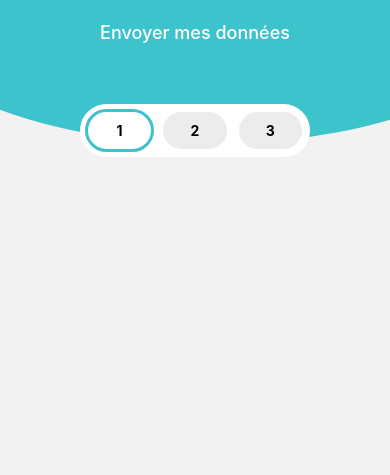
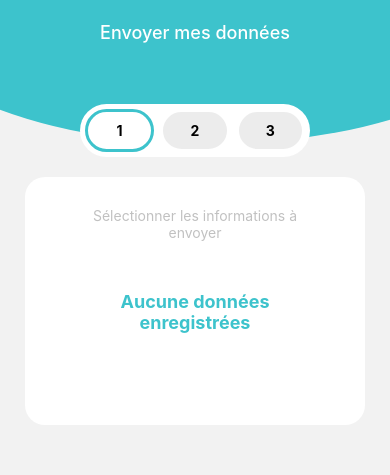
Before and after one commit to LucGireaud31/apsio-ssi, a React Native app: screen /Send in a window 390 px wide. Shown: the top 475 px of the page. Built offline with nearby package versions, Linux system fonts and the light colour scheme.

Commit message:
Fix not data bug on send 1st page

```diff
--- a/src/components/Send/SelectDataView.tsx
+++ b/src/components/Send/SelectDataView.tsx
@@ -1,7 +1,9 @@
 import { useState, useMemo } from "react";
 import { View, StyleSheet, Text, Image } from "react-native";
+import { Send } from ".";
 import { getProfil, getCards } from "../../../localApi";
 import { useLocalApi } from "../../hooks/useLoacalApi";
+import { theme } from "../../styles/color";
 import { ICard } from "../../types/card";
 import { IProfil } from "../../types/profil";
 import { SharedValuesType } from "../../types/send";
@@ -20,11 +22,11 @@ export function SelectDataView(props: SelectDataViewProps) {
   const [sharedValues, setSharedValues] =
     useState<SharedValuesType>(defaultSharedValues);
 
-  const { data: profil } = useLocalApi<IProfil>({
+  const { data: profil, isLoading: isLoadingProfil } = useLocalApi<IProfil>({
     promise: () => getProfil(),
   });
 
-  const { data: cards } = useLocalApi<{
+  const { data: cards, isLoading: isLoadingCards } = useLocalApi<{
     [key: string]: ICard[];
   } | null>({
     promise: () => getCards(),
@@ -55,7 +57,14 @@ export function SelectDataView(props: SelectDataViewProps) {
     return result;
   }, [cards]);
 
-  if (!profil || !cards) return <></>;
+  const hasData = useMemo(
+    () =>
+      isLoadingCards ||
+      isLoadingProfil ||
+      profil ||
+      (cardsItems && cardsItems.length != 0),
+    [profil, cardsItems, isLoadingCards, isLoadingProfil]
+  );
 
   return (
     <Container
@@ -63,7 +72,11 @@ export function SelectDataView(props: SelectDataViewProps) {
       label="Sélectionner les informations à envoyer"
       fix
     >
+      {!hasData && <Text style={styles.text}>Aucune données enregistrées</Text>}
+      {hasData && (
+        <>
           <View style={styles.dropDownContainer}>
+            {profil && (
               <DataSelector
                 label="Profil"
                 source={require("../../../assets/icons/user_theme.png")}
@@ -82,6 +95,8 @@ export function SelectDataView(props: SelectDataViewProps) {
                 onOpen={() => setOpenCards(false)}
                 defaultValue={sharedValues.profil}
               />
+            )}
+            {cardsItems && cardsItems.length > 0 && (
               <DataSelector
                 label="Cartes"
                 source={require("../../../assets/icons/cardholder_theme.png")}
@@ -97,6 +112,7 @@ export function SelectDataView(props: SelectDataViewProps) {
                 onOpen={() => setOpenProfil(false)}
                 defaultValue={sharedValues.cards}
               />
+            )}
           </View>
           <Button
             rightIcon={
@@ -112,6 +128,8 @@ export function SelectDataView(props: SelectDataViewProps) {
           >
             Continuer
           </Button>
+        </>
+      )}
     </Container>
   );
 }
@@ -132,4 +150,11 @@ const styles = StyleSheet.create({
   button: {
     marginTop: "100%",
   },
+  text: {
+    textAlign: "center",
+    color: theme,
+    fontSize: 18,
+    marginTop: 50,
+    fontWeight: "700",
+  },
 });
--- a/src/components/Send/index.tsx
+++ b/src/components/Send/index.tsx
@@ -107,7 +107,10 @@ export function Send() {
         onIndexChange={setStep}
         swipeEnabled={false}
       />
-      {/* <ScanQRCode onQuit={reset} getJSON={getJSONValue} /> */}
+      {/* <SelectDataView
+        defaultSharedValues={{ cards: [], profil: [] }}
+        onNextStep={() => {}}
+      /> */}
     </>
   );
 }
```
Lines whose indentation alone changed are shown as unchanged.
